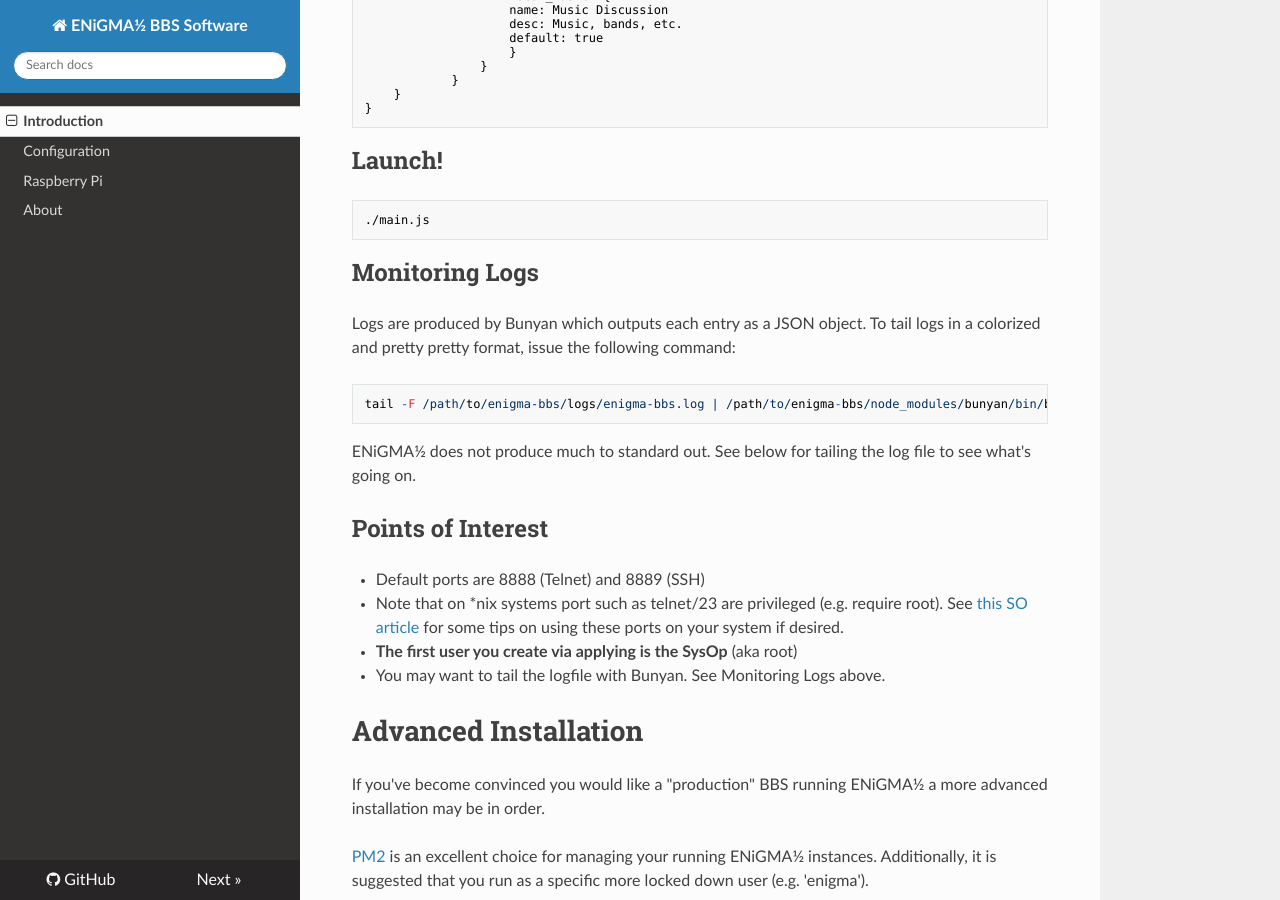
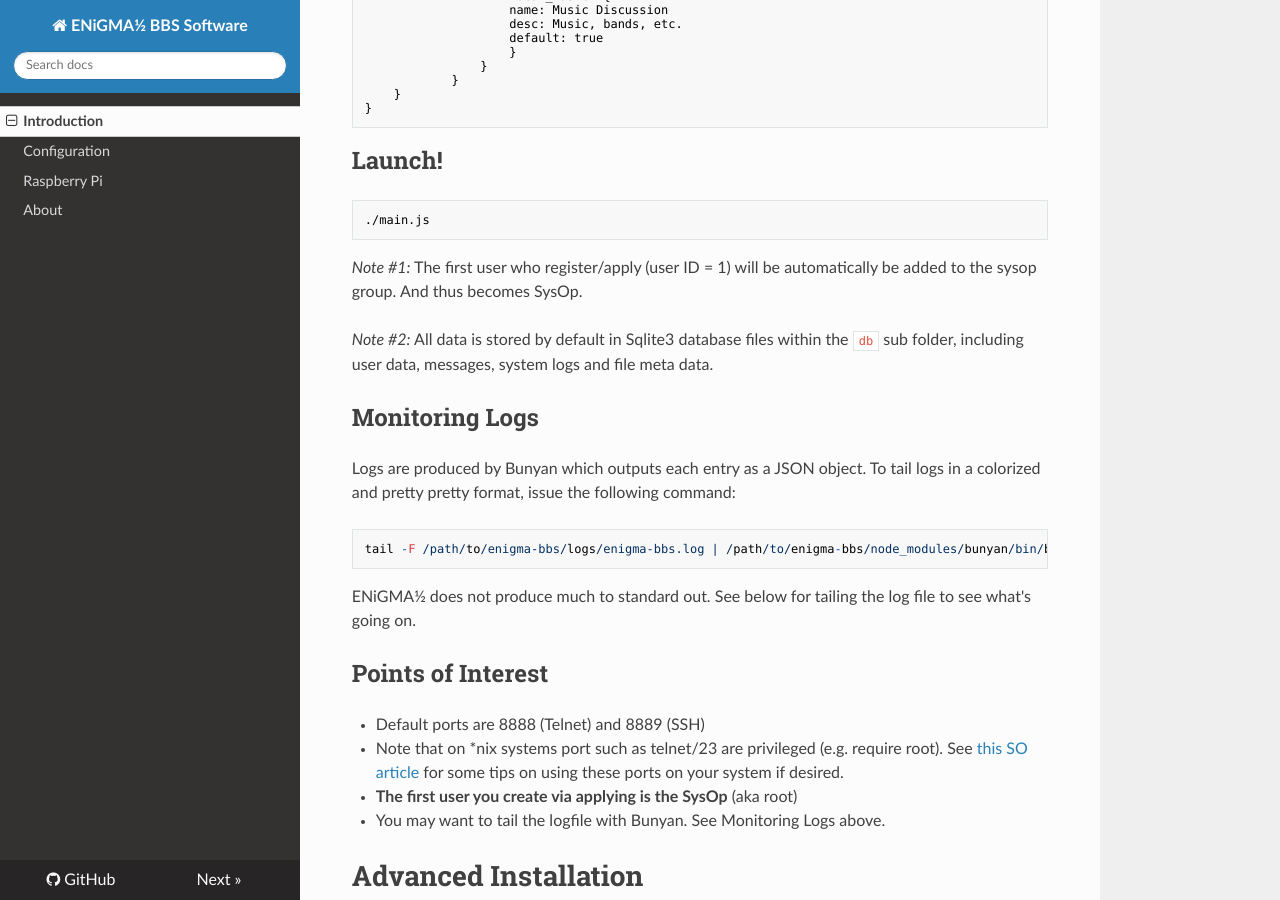
Before and after one commit to NuSkooler/enigma-bbs, an MkDocs documentation site: the page built from docs/index.md, in a window 1280 px wide and 900 px high, scrolled down 2444 px. Built offline with MkDocs 1.6.1, drawn with Linux system fonts in a browser that asks for light colours; nearby versions of some CDN libraries; old or Windows-style settings are respelled for this version of MkDocs.

Commit message:
Add some extra begginers info
I found this by digging into the code itself, since again oputil doesn't provide anything useful yet.

````diff
--- a/docs/index.md
+++ b/docs/index.md
@@ -107,6 +107,11 @@ Below is an _example_ configuration. It is recommended that you at least **start
 ./main.js
 ```
 
+
+*Note #1:* The first user who register/apply (user ID = 1) will be automatically be added to the sysop group. And thus becomes SysOp.
+
+*Note #2:* All data is stored by default in Sqlite3 database files within the `db` sub folder, including user data, messages, system logs and file meta data.
+
 ## Monitoring Logs
 Logs are produced by Bunyan which outputs each entry as a JSON object. To tail logs in a colorized and pretty pretty format, issue the following command:
 
````
